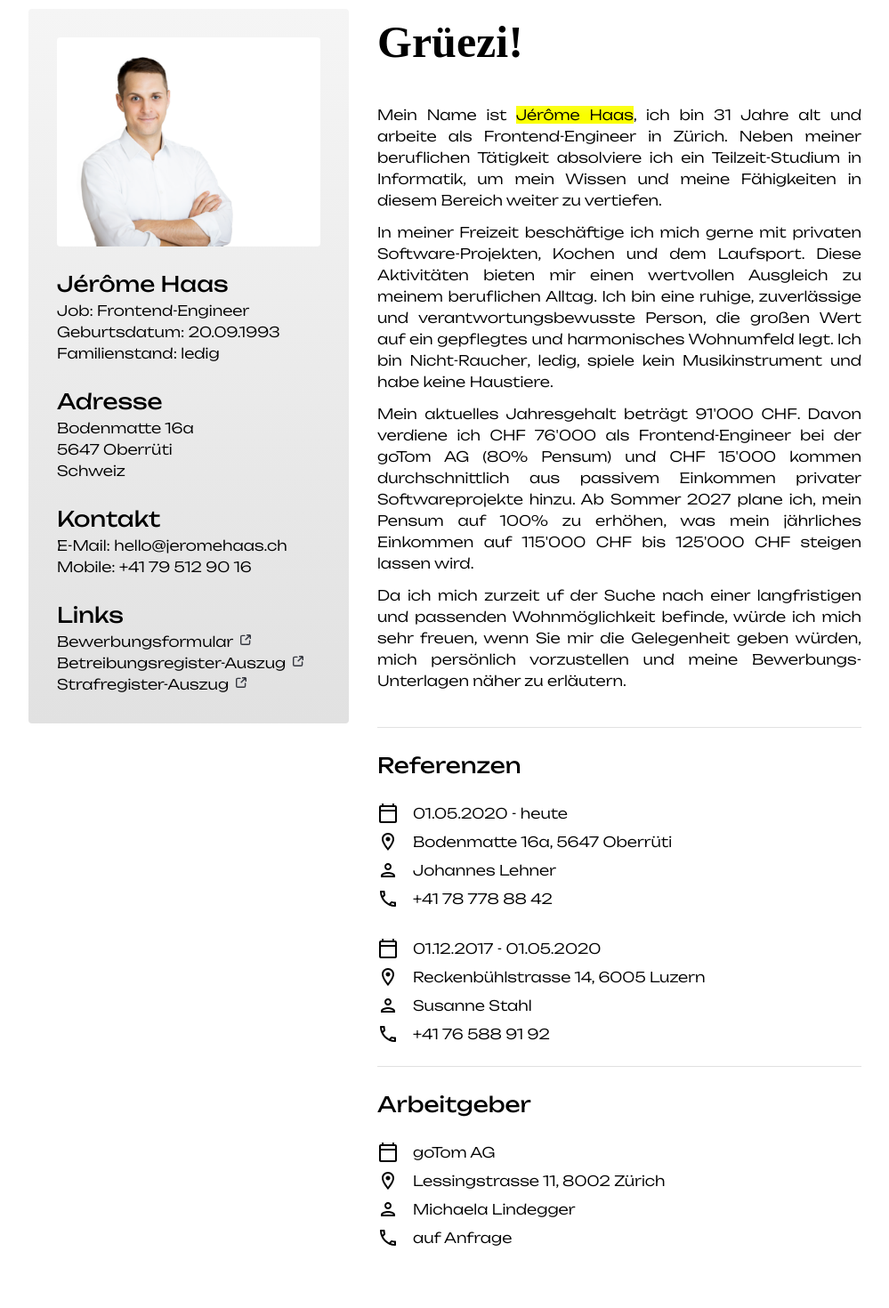
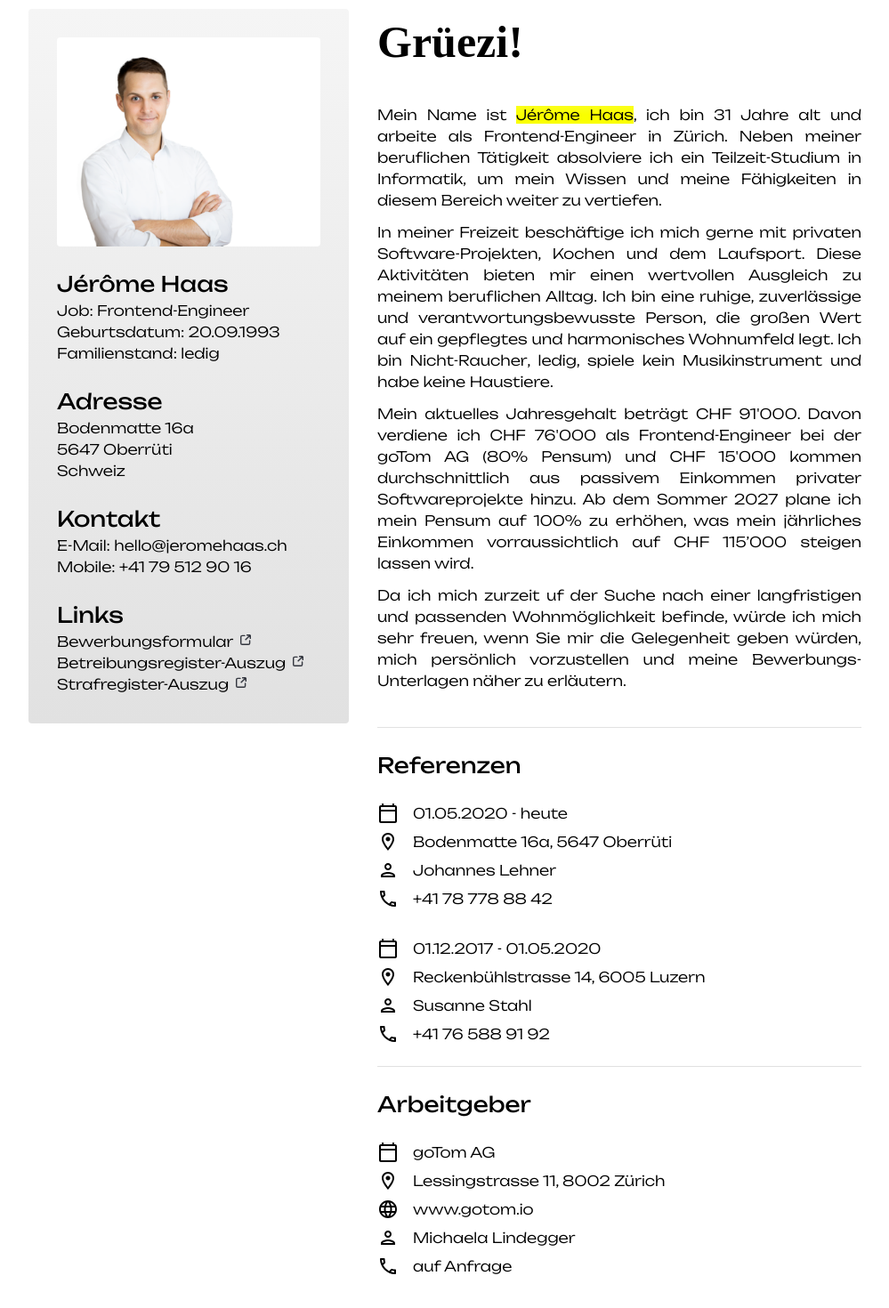
Before and after one commit to jeromehaas/apartment-search-introduction-ui, a Vue app: page / in a window 1280 px wide. Shown: the part 70-1540 px from the top of the page at 89% size, without its empty margins (140-1139 px from the left). Before the commit the page ends 1513 px from the top, so only its background shows below. Built offline with nearby package versions, Linux system fonts and the light colour scheme; a web font is replaced by a local one.

Commit message:
Refactor: add employer website url

```diff
--- a/src/components/blocks/metadata/metadata.vue
+++ b/src/components/blocks/metadata/metadata.vue
@@ -28,10 +28,10 @@ import Link from '@/components/partials/link/link.vue';
     <div class="metadata__contact contact">
       <Heading className="contact__heading" level="h2">Kontakt</Heading>
       <Paragraph className="contact__text">E-Mail:
-        <Link>hello@jeromehaas.ch</Link>
+        <Link className="contact__link" href="mailto:hello@jeromehaas.ch">hello@jeromehaas.ch</Link>
       </Paragraph>
       <Paragraph className="contact__text">Mobile:
-        <Link>+41 79 512 90 16</Link>
+        <Link className="contact__link"  href="tel:+41795129016">+41 79 512 90 16</Link>
       </Paragraph>
     </div>
     <div class="metadata__links links">
--- a/src/components/blocks/profile/profile.vue
+++ b/src/components/blocks/profile/profile.vue
@@ -65,7 +65,7 @@ const highlightNextElement = async () => {
     </div>
     <Paragraph className="profile__text">Mein Name ist <span class="profile__highlight">Jérôme Haas</span>, ich bin <span class="profile__highlight">31 Jahre</span> alt und arbeite als <span class="profile__highlight">Frontend-Engineer</span> in Zürich. Neben meiner beruflichen Tätigkeit absolviere ich ein <span class="profile__highlight">Teilzeit-Studium in Informatik</span>, um mein Wissen und meine Fähigkeiten in diesem Bereich weiter zu vertiefen.</Paragraph>
     <Paragraph className="profile__text">In meiner Freizeit beschäftige ich mich gerne mit privaten <span class="profile__highlight">Software-Projekten</span>, <span class="profile__highlight">Kochen</span> und dem <span class="profile__highlight">Laufsport</span>. Diese Aktivitäten bieten mir einen wertvollen Ausgleich zu meinem beruflichen Alltag. Ich bin eine <span class="profile__highlight">ruhige, zuverlässige und verantwortungsbewusste Person</span>, die großen Wert auf ein gepflegtes und harmonisches Wohnumfeld legt. Ich bin <span class="profile__highlight"> Nicht-Raucher</span>, ledig, spiele <span class="profile__highlight">kein Musikinstrument </span> und habe <span class="profile__highlight">keine Haustiere</span>.</Paragraph>
-    <Paragraph className="profile__text">Mein aktuelles <span class="profile__highlight">Jahresgehalt beträgt 91'000 CHF</span>. Davon verdiene ich CHF 76'000 als Frontend-Engineer bei der goTom AG (80% Pensum) und CHF 15'000 kommen durchschnittlich aus passivem Einkommen privater Softwareprojekte hinzu. Ab Sommer 2027 plane ich, mein Pensum auf 100% zu erhöhen, was mein jährliches Einkommen auf 115'000 CHF bis 125'000 CHF steigen lassen wird.</Paragraph>
+    <Paragraph className="profile__text">Mein aktuelles <span class="profile__highlight">Jahresgehalt beträgt CHF 91'000</span>. Davon verdiene ich CHF 76'000 als Frontend-Engineer bei der goTom AG (80% Pensum) und CHF 15'000 kommen durchschnittlich aus passivem Einkommen privater Softwareprojekte hinzu. Ab dem Sommer 2027 plane ich mein Pensum auf 100% zu erhöhen, was mein jährliches Einkommen vorraussichtlich auf CHF 115’000 steigen lassen wird.</Paragraph>
     <Paragraph className="profile__text">Da ich mich zurzeit <span class="profile__highlight">uf der Suche nach einer langfristigen und passenden Wohnmöglichkeit befinde</span>, würde ich mich sehr freuen, wenn Sie mir die Gelegenheit geben würden, mich persönlich vorzustellen und meine Bewerbungs-Unterlagen näher zu erläutern.</Paragraph>
     <div class="profile__infos infos">
       <div class="infos__block block">
@@ -114,7 +114,9 @@ const highlightNextElement = async () => {
         </div>
         <div class="block__item item">
           <img class="item__icon" src="@/assets/icons/phone.svg"/>
-          <Paragraph className="item__text">+41 78 778 88 42</Paragraph>
+          <Link className="item__link" href="tel:+41787788842">
+            <Paragraph className="item__text">+41 78 778 88 42</Paragraph>
+          </Link>
         </div>
       </div>
       <div class="references__block block">
@@ -132,7 +134,9 @@ const highlightNextElement = async () => {
         </div>
         <div class="block__item item">
           <img class="item__icon" src="@/assets/icons/phone.svg"/>
-          <Paragraph className="item__text">+41 76 588 91 92</Paragraph>
+          <Link className="item__link" href="tel:+41765889192">
+            <Paragraph className="item__text">+41 76 588 91 92</Paragraph>
+          </Link>
         </div>
       </div>
     </div>
@@ -149,6 +153,12 @@ const highlightNextElement = async () => {
           <Paragraph className="item__text">Lessingstrasse 11, 8002 Zürich</Paragraph>
         </div>
         <div class="block__item item">
+          <img class="item__icon" src="@/assets/icons/web.svg"/>
+          <Link className="item__link" href="https://www.gotom.io">
+            <Paragraph className="item__text">www.gotom.io</Paragraph>
+          </Link>
+        </div>
+        <div class="block__item item">
           <img class="item__icon" src="@/assets/icons/avatar.svg"/>
           <Paragraph className="item__text">Michaela Lindegger</Paragraph>
         </div>
```
Also changed, not shown: src/assets/icons/web.svg (added).
